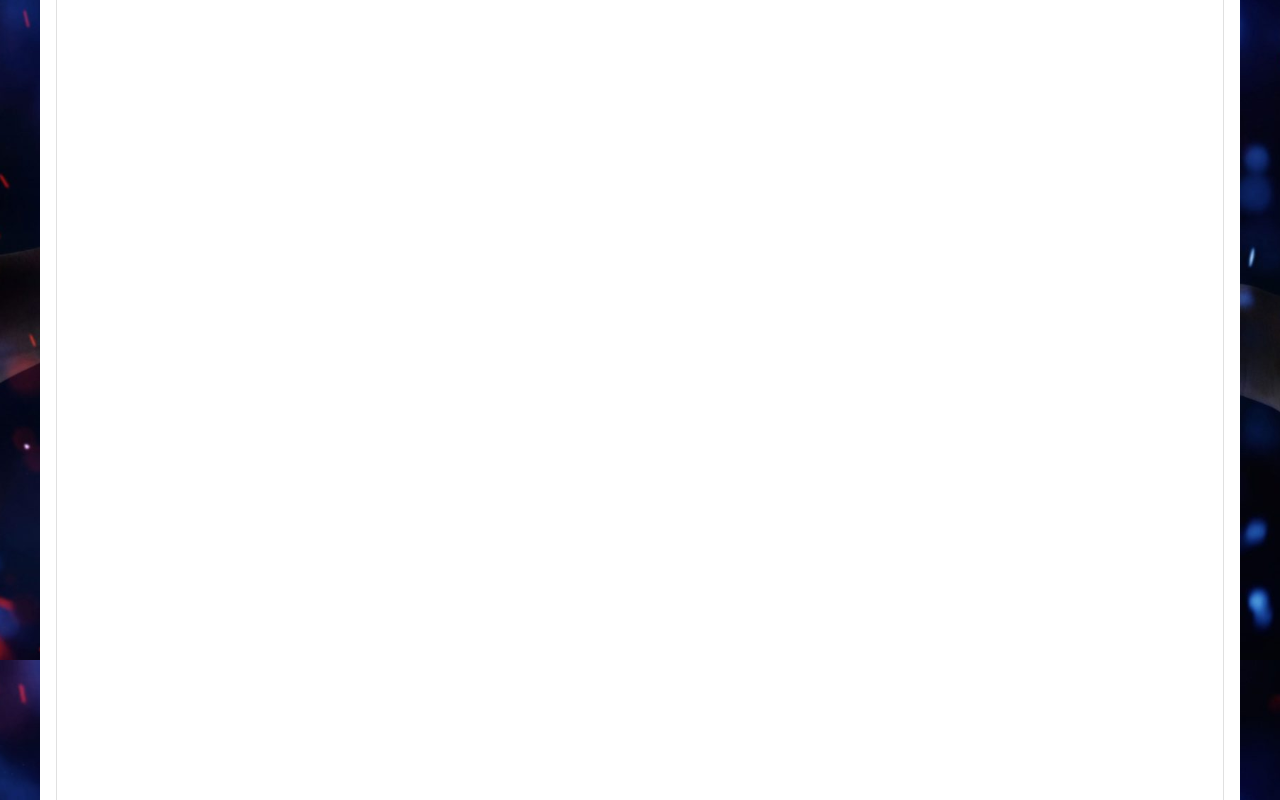
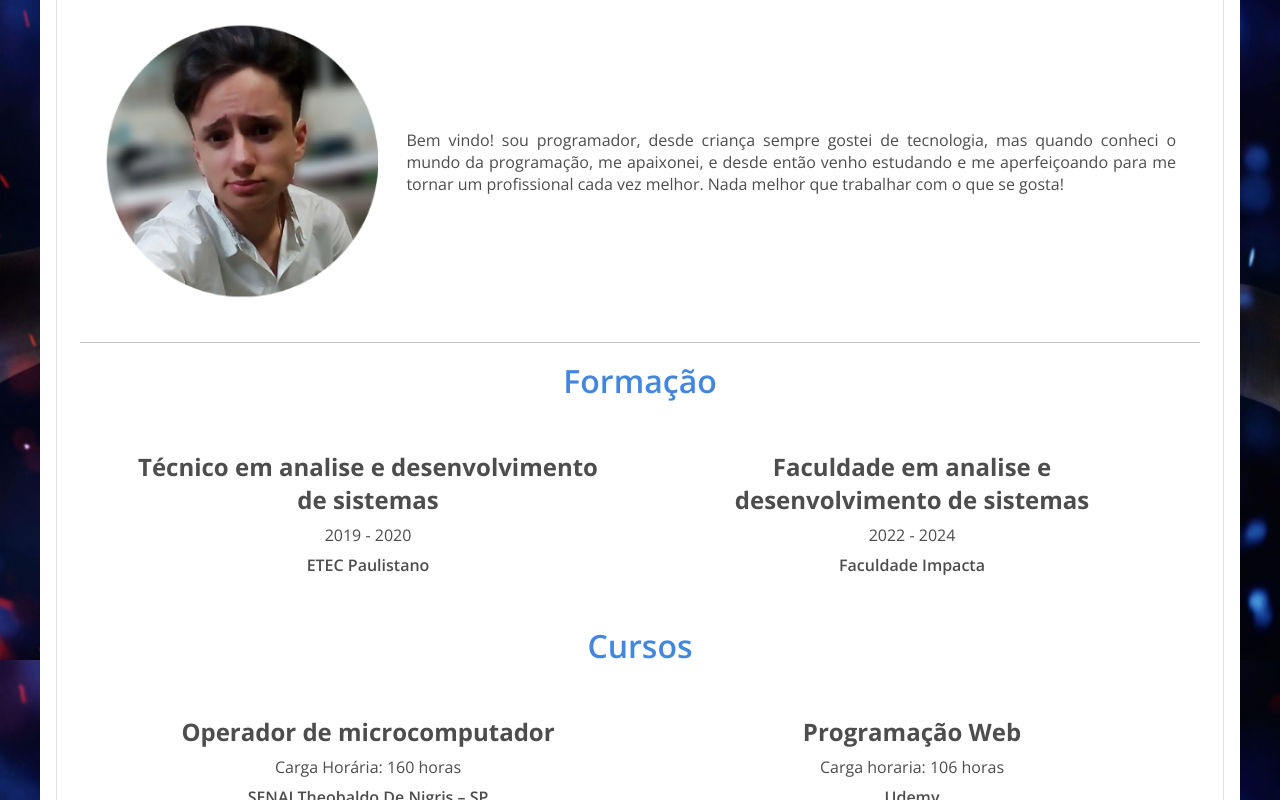
Before and after one commit to joseAllisson/portfolio-nextjs, a Next.js app: page /about in a window 1280 px wide. Shown: the part 840-1640 px from the top of the page. Built offline with nearby package versions, Linux system fonts and the light colour scheme.

Commit message:
feat(about): adding about

```diff
--- a/src/components/Header/index.tsx
+++ b/src/components/Header/index.tsx
@@ -2,8 +2,8 @@ import Image from "next/image";
 import { VscFilePdf } from "react-icons/vsc";
 import { AiOutlineArrowDown } from "react-icons/ai";
 
+import Profile from "../../assets/img/perfil.png";
 import { Text } from "../Text";
-import Profile from "../../assets/img/perfil.png";
 import { NavTabs } from "../Tabs";
 import { AnimatedButton } from "../AnimatedButton";
 
--- a/src/components/Text/index.tsx
+++ b/src/components/Text/index.tsx
@@ -1,24 +1,35 @@
-import { TextStyled, TextStyledProps } from "./style";
+import styled from "styled-components";
 
-interface TextProps extends TextStyledProps {
-  children: React.ReactNode;
+export interface TextStyledProps {
+  fontSize?: string;
+  fontWeight?: string;
+  color?: string;
+  display?: string;
+  textOverflow?: string;
+  lineClamp?: string;
+  maxWidth?: string;
+  maxHeight?: string;
+  overflow?: string;
+  padding?: string;
+  whiteSpace?: "normal" | "pre" | "nowrap" | "pre-wrap" | "pre-line" | "break-spaces";
+  textAlign?: "left" | "right" | "center" | "justify" | "initial" | "inherit";
 }
 
-// TODO - se não existir alguma lógica, retornar apenas o Style direto
-export const Text = ({ children, ...props }: TextProps) => {
-  return <TextStyled {...props}>{children}</TextStyled>;
-};
+// v1
+// export const TextStyled = styled.p<TextStyledProps>`
+//     font-size: ${({ fontSize }) => fontSize};
+//     font-weight: ${({ fontWeight }) => fontWeight};
+//     color: ${({ color }) => color};
+//     display: ${({ display }) => display};
+//     text-overflow: ${({ textOverflow }) => textOverflow};
+//     -webkit-line-clamp: ${({ lineClamp }) => lineClamp};
+//     overflow: ${({ overflow }) => overflow};
+//     max-width: ${({ maxWidth }) => maxWidth};
+//     max-height: ${({ maxHeight }) => maxHeight};
+// `;
 
-Text.defaultProps = {
-  fontSize: "inherit",
-  fontWeight: "inherit",
-  color: "inherit",
-  display: "inline-block",
-  textOverflow: "inherit",
-  lineClamp: "inherit",
-  overflow: "inherit",
-  maxWidth: "none",
-  maxHeight: "none",
-  padding: "0",
-  whiteSpace: "wrap",
-};
+// v2
+export const Text = styled.p<TextStyledProps>(({ lineClamp, ...props }: TextStyledProps) => ({
+  ...props,
+  webkitLineClamp: lineClamp,
+}));
--- a/src/components/Text/style.ts
+++ b/src/components/Text/style.ts
@@ -1,34 +1,25 @@
-import styled from "styled-components";
+// import { TextStyled, TextStyledProps } from "./style";
 
-export interface TextStyledProps {
-    fontSize?: string;
-    fontWeight?: string;
-    color?: string;
-    display?: string;
-    textOverflow?: string;
-    lineClamp?: string;
-    maxWidth?: string;
-    maxHeight?: string;
-    overflow?: string;
-    padding?: string;
-    whiteSpace?: 'normal' | 'pre' | 'nowrap' | 'pre-wrap' | 'pre-line' | 'break-spaces';
-}
+// interface TextProps extends TextStyledProps {
+//   children: React.ReactNode;
+// }
 
-// v1
-// export const TextStyled = styled.p<TextStyledProps>`
-//     font-size: ${({ fontSize }) => fontSize};
-//     font-weight: ${({ fontWeight }) => fontWeight};
-//     color: ${({ color }) => color};
-//     display: ${({ display }) => display};
-//     text-overflow: ${({ textOverflow }) => textOverflow};
-//     -webkit-line-clamp: ${({ lineClamp }) => lineClamp};
-//     overflow: ${({ overflow }) => overflow};
-//     max-width: ${({ maxWidth }) => maxWidth};
-//     max-height: ${({ maxHeight }) => maxHeight};
-// `;
+// // TODO - se não existir alguma lógica, retornar apenas o Style direto
+// export const Text = ({ children, ...props }: TextProps) => {
+//   return <TextStyled {...props}>{children}</TextStyled>;
+// };
 
-// v2
-export const TextStyled = styled.p<TextStyledProps>(({ lineClamp, ...props }: TextStyledProps) => ({
-    ...props,
-    webkitLineClamp: lineClamp,
-}));
+// Text.defaultProps = {
+//   fontSize: "inherit",
+//   fontWeight: "inherit",
+//   color: "inherit",
+//   display: "block",
+//   textOverflow: "inherit",
+//   lineClamp: "inherit",
+//   overflow: "inherit",
+//   maxWidth: "none",
+//   maxHeight: "none",
+//   padding: "0",
+//   whiteSpace: "wrap",
+//   textAlign: "inherit",
+// };
--- a/src/pages/about/index.tsx
+++ b/src/pages/about/index.tsx
@@ -1,12 +1,98 @@
 import { GetStaticProps } from "next";
+import Image from "next/image";
 
-const AboutPage = () => {
-  return <div>sobre</div>;
+import Profile from "../../assets/img/perfil.png";
+import { Text } from "../../components/Text";
+
+import { AboutStyled } from "./style";
+
+interface coursesProps {
+  id: number;
+  title: string;
+  institution: string;
+  time: string;
+}
+interface AboutProps {
+  formation: coursesProps[];
+  courses: coursesProps[];
+}
+
+const AboutPage = ({ formation, courses }: AboutProps) => {
+  return (
+    <AboutStyled>
+      <h2>Sobre</h2>
+      <hr />
+      <p>Desenvolvedor ...</p>
+      <section className="profile-container">
+        <Image src={Profile} width={280} height={280} alt="José Alisson" />
+        <Text textAlign="justify">
+          Bem vindo! sou programador, desde criança sempre gostei de tecnologia, mas quando conheci
+          o mundo da programação, me apaixonei, e desde então venho estudando e me aperfeiçoando
+          para me tornar um profissional cada vez melhor. Nada melhor que trabalhar com o que se
+          gosta!
+        </Text>
+      </section>
+      <hr />
+      <h2>Formação</h2>
+      <section className="course-container">
+        {formation.map((course) => (
+          <article key={course.id}>
+            <h3>{course.title}</h3>
+            <Text>{course.time}</Text>
+            <Text fontWeight="600">{course.institution}</Text>
+          </article>
+        ))}
+      </section>
+      <h2>Cursos</h2>
+      <section className="course-container">
+        {courses.map((course) => (
+          <article key={course.id}>
+            <h3>{course.title}</h3>
+            <Text>{course.time}</Text>
+            <Text fontWeight="600">{course.institution}</Text>
+          </article>
+        ))}
+      </section>
+    </AboutStyled>
+  );
 };
 
 export const getStaticProps: GetStaticProps = async () => {
+  const formation = [
+    {
+      id: 1,
+      title: "Técnico em analise e desenvolvimento de sistemas",
+      time: "2019 - 2020",
+      institution: "ETEC Paulistano",
+    },
+    {
+      id: 2,
+      title: "Faculdade em analise e desenvolvimento de sistemas",
+      time: "2022 - 2024",
+      institution: "Faculdade Impacta",
+    },
+  ];
+
+  const courses = [
+    {
+      id: 1,
+      title: "Operador de microcomputador",
+      time: "Carga Horária: 160 horas",
+      institution: "SENAI Theobaldo De Nigris – SP",
+    },
+    {
+      id: 2,
+      title: "Programação Web",
+      time: "Carga horaria: 106 horas",
+      institution: "Udemy",
+    },
+  ];
+
   return {
-    props: {},
+    props: {
+      formation,
+      courses,
+    },
   };
 };
 
--- /dev/null
+++ b/src/pages/about/style.ts
@@ -0,0 +1,43 @@
+import styled from "styled-components";
+
+export const AboutStyled = styled.section`
+    section {
+        padding: 24px;
+    }
+
+    h2 {
+        color: ${({ theme }) => theme.colors.primary};
+        font-size: 2rem;
+        font-weight: 600;
+        text-align: center;
+    }
+
+    hr {
+        margin: 16px 0;
+    }
+
+    .profile-container {
+        display: flex;
+        justify-content: center;
+        align-items: center;
+        gap: 28px;
+    }
+
+    .course-container {
+        display: grid;
+        grid-template-columns: repeat(2, 1fr);
+        gap: 16px;
+
+        article {
+            padding: 24px;
+            text-align: center;
+            display: flex;
+            flex-direction: column;
+            gap: 8px;
+
+            h3 {
+                font-size: 1.5rem;
+            }
+        }
+    }
+`;
--- a/styles/globalStyle.tsx
+++ b/styles/globalStyle.tsx
@@ -38,6 +38,7 @@ export const GlobalStyle = createGlobalStyle`
   a,
   button
    {
+    color: ${({ theme }) => theme.colors.text};
     font-family: ${(props) => props.theme.fontFamily.primary}, sans-serif;
   }
 
--- a/styles/themes/default.tsx
+++ b/styles/themes/default.tsx
@@ -3,7 +3,7 @@ export const defaultTheme = {
   colors: {
     primary: "#4386df",
     secondary: "#ffffff",
-    text: "#111111",
+    text: "#4d4d4d",
     background: "#ffffff",
     border: "#e0e0e0",
   },
```
Also changed, not shown: src/components/Card/index.tsx (+12 -7 lines), src/pages/index.tsx (+63 -50 lines), public/img/portfolio/suamusica.jpg (added).
